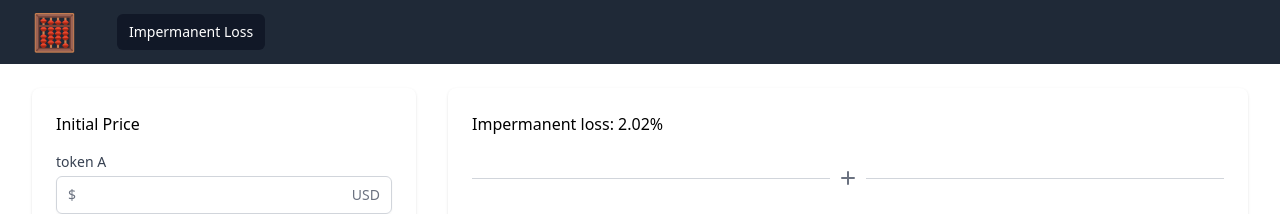
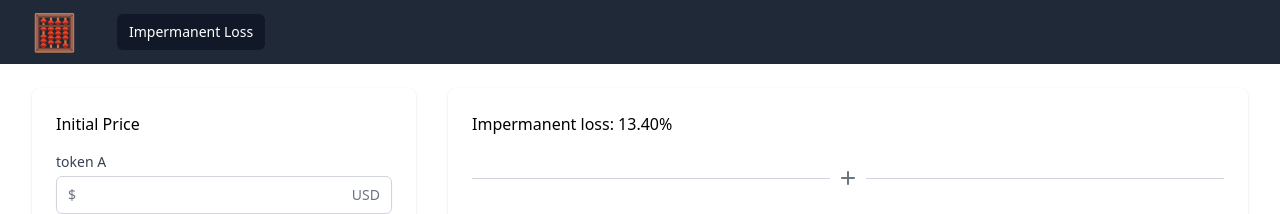
Before and after one commit to minhluuquang/defical, a Next.js app: page / in a window 1280 px wide. Shown: the top 214 px of the page. Built offline with nearby package versions, Linux system fonts and the light colour scheme.

Commit message:
feat: formula to calculate IL

```diff
--- a/package.json
+++ b/package.json
@@ -9,8 +9,11 @@
     "lint": "next lint"
   },
   "dependencies": {
+    "@dinero.js/currencies": "^2.0.0-alpha.8",
     "@headlessui/react": "^1.5.0",
     "@heroicons/react": "^1.0.6",
+    "big.js": "^6.1.1",
+    "dinero.js": "^2.0.0-alpha.8",
     "next": "12.1.0",
     "react": "17.0.2",
     "react-dom": "17.0.2",
@@ -18,6 +21,7 @@
   },
   "devDependencies": {
     "@tailwindcss/forms": "^0.5.0",
+    "@types/big.js": "^6.1.3",
     "@types/node": "17.0.21",
     "@types/react": "17.0.39",
     "autoprefixer": "^10.4.2",
--- a/pages/index.tsx
+++ b/pages/index.tsx
@@ -1,9 +1,10 @@
 import type { NextPage } from 'next';
-import { Fragment } from 'react';
-import { Disclosure, Menu, Transition } from '@headlessui/react';
+import { Disclosure } from '@headlessui/react';
 import { BellIcon, MenuIcon, XIcon } from '@heroicons/react/outline';
 import GroupInput from './components/group-input';
 import Divider from './components/divider';
+import { useState } from 'react';
+import Big from 'big.js';
 
 const user = {
   name: 'Tom Cook',
@@ -23,6 +24,36 @@ function classNames(...classes: string[]) {
 }
 
 const Home: NextPage = () => {
+  const [initPriceA, setInitPriceA] = useState<string>('1');
+  const [initPriceB, setInitPriceB] = useState<string>('2');
+
+  const [futurePriceA, setFuturrePriceA] = useState<string>('1');
+  const [futurePriceB, setFuturePriceB] = useState<string>('6');
+
+  const [initValueA, setInitValueA] = useState<string>('500');
+  const [initValueB, setInitValueB] = useState<string>('500');
+
+  // x * y = k
+  const x = Big(initValueA).div(initPriceA);
+  const y = Big(initValueB).div(initPriceB);
+  const k = x.mul(y);
+
+  const fx = k.mul(futurePriceB).div(futurePriceA).sqrt();
+  const fy = k.mul(futurePriceA).div(futurePriceB).sqrt();
+
+  const fValueA = fx.mul(futurePriceA);
+  const fValueB = fy.mul(futurePriceB);
+
+  const totalHoldValue = x.mul(futurePriceA).add(y.mul(futurePriceB));
+  const totalLiqValue = Big(fValueA).add(fValueB);
+
+  const IL = totalLiqValue
+    .minus(totalHoldValue)
+    .abs()
+    .div(totalHoldValue)
+    .mul(100)
+    .toFixed(2);
+
   return (
     <>
       <div className='min-h-full'>
@@ -32,14 +63,7 @@ const Home: NextPage = () => {
               <div className='max-w-7xl mx-auto px-4 sm:px-6 lg:px-8'>
                 <div className='flex items-center justify-between h-16'>
                   <div className='flex items-center'>
-                    <div className='flex-shrink-0 text-4xl'>
-                      {/* <img
-                        className='h-8 w-8'
-                        src='https://tailwindui.com/img/logos/workflow-mark-indigo-500.svg'
-                        alt='Workflow'
-                      /> */}
-                      🧮
-                    </div>
+                    <div className='flex-shrink-0 text-4xl'>🧮</div>
                     <div className='hidden md:block'>
                       <div className='ml-10 flex items-baseline space-x-4'>
                         {navigation.map((item) => (
@@ -172,7 +196,7 @@ const Home: NextPage = () => {
                   </h2>
                   <div className='rounded-lg bg-white overflow-hidden shadow'>
                     <div className='p-6'>
-                      <p>Impermanent loss: 2.02%</p>
+                      <p>{`Impermanent loss: ${IL}%`}</p>
                       <Divider />
                       <p>If $500 of Token A and $500 of Token B were held</p>
                       <p>- Have 500.00 Token A and 250.00 Token B</p>
```
Also changed, not shown: 1 other file (tests, documents, lock files or other folders).
